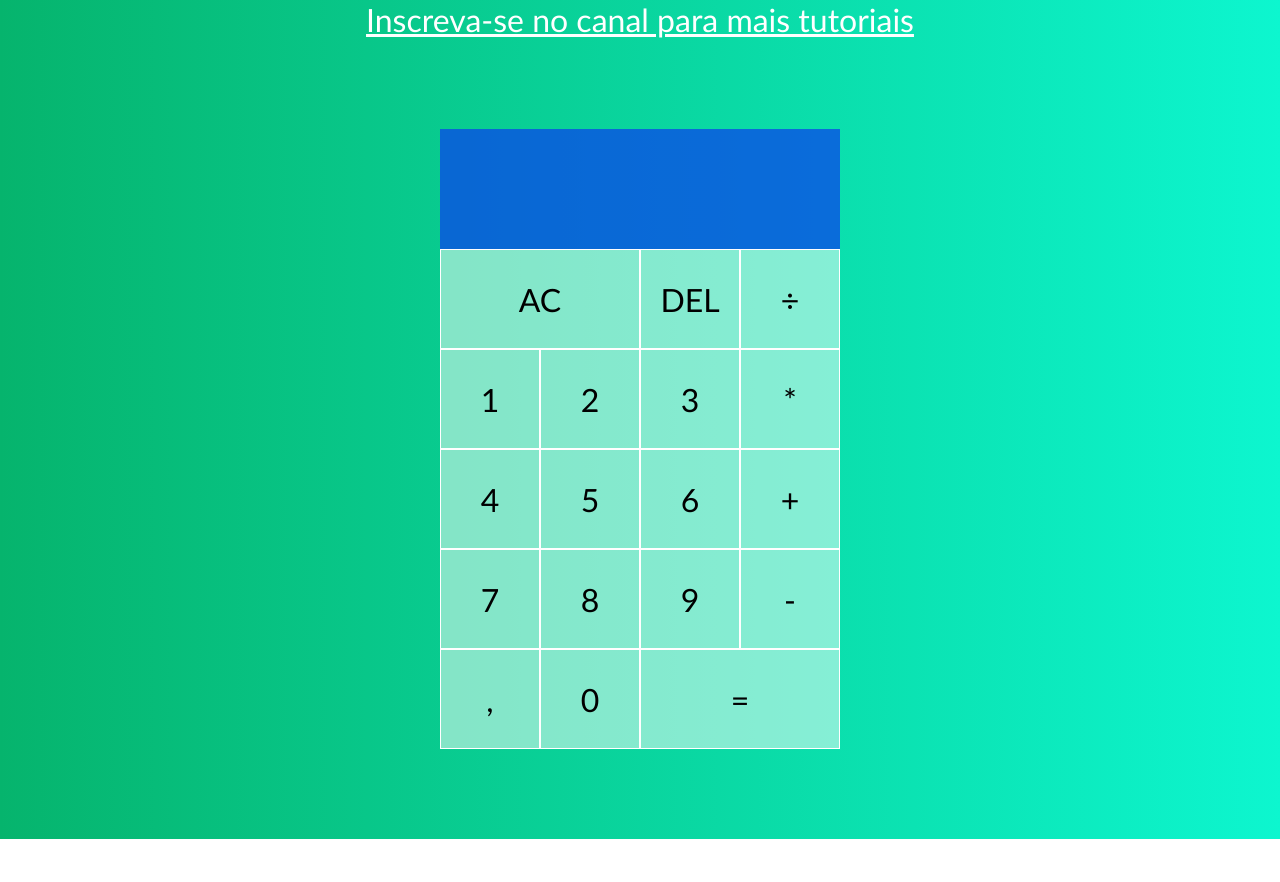
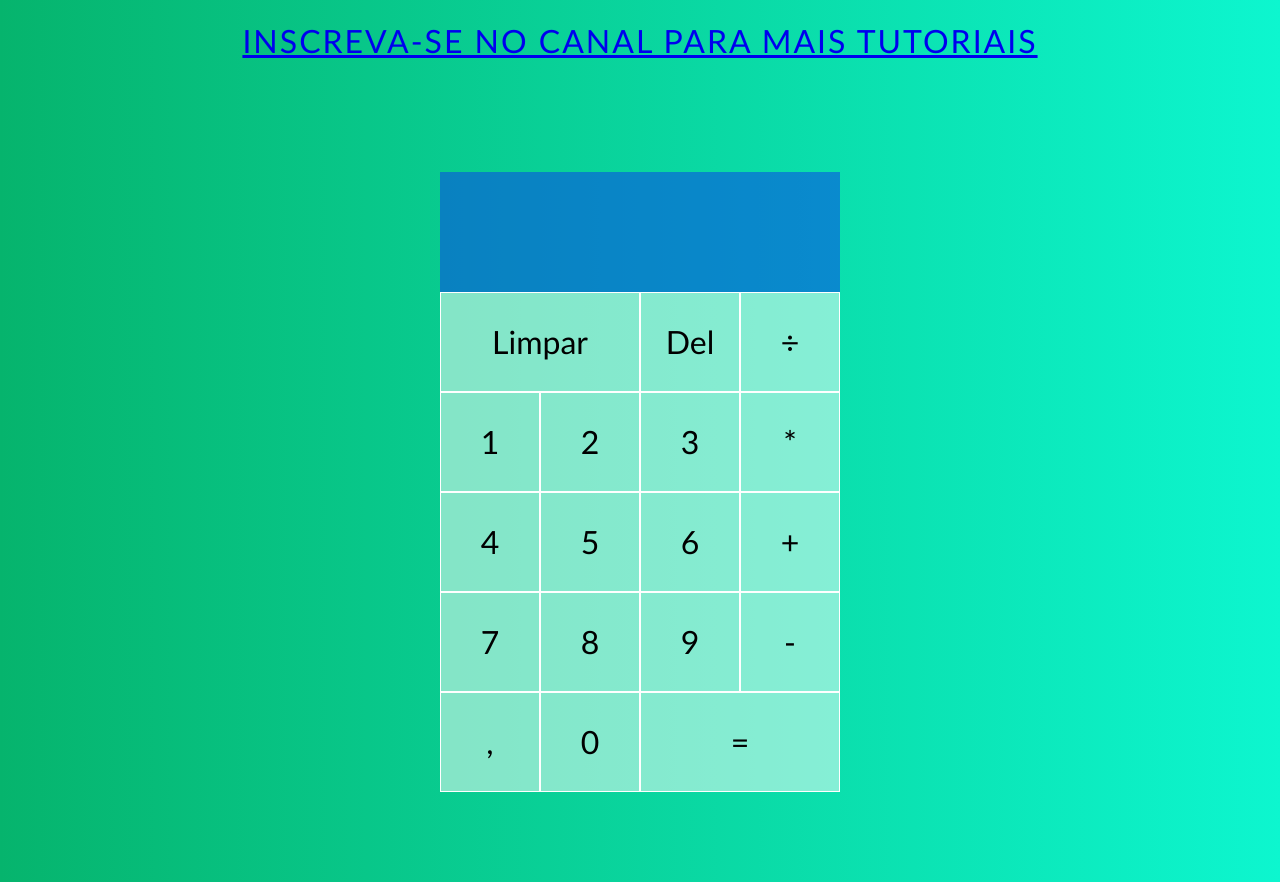
Before and after one commit to adrianoviana/calculadora-js, a plain HTML site: page index.html in a window 1280 px wide. Before the commit the page ends 839 px from the top, so only its background shows below. Drawn offline with Linux system fonts and the light colour scheme.

Commit message:
add link do vídeo no youtube

```diff
--- a/index.html
+++ b/index.html
@@ -8,14 +8,14 @@
   <link href="styles.css" rel="stylesheet">
 </head>
 <body>
-  <a href="https://www.youtube.com/@adriano_viana" target="_blank">Inscreva-se no canal para mais tutoriais</a>
+  <h1><a href="https://www.youtube.com/@adriano_viana" target="_blank">Inscreva-se no canal para mais tutoriais</a></h1>
   <div class="grid">
     <div class="display">
       <div data-previous-term class="previous-term"></div>
       <div data-current-term class="current-term"></div>
     </div>
-    <button data-all-clear class="big-span">AC</button>
-    <button data-delete>DEL</button>
+    <button data-all-clear class="big-span">Limpar</button>
+    <button data-delete>Del</button>
     <button data-operation>÷</button>
     <button data-number>1</button>
     <button data-number>2</button>
--- a/styles.css
+++ b/styles.css
@@ -18,6 +18,12 @@ body {
   min-height: 100vh;
   grid-template-columns: repeat(4, 100px);
   grid-template-rows: minmax(120px, auto) repeat(5, 100px);
+}
+
+h1 {
+  font-weight: normal;
+  letter-spacing: .125rem;
+  text-transform: uppercase;
 }
 
 a {
@@ -48,7 +54,7 @@ a:hover{
 
 .display {
   grid-column: 1 / -1;
-  background-color: rgba(10, 70, 234, 0.75);
+  background-color: rgba(10, 70, 234, 0.55);
   display: flex;
   align-items: flex-end;
   justify-content: space-around;
```
Also changed, not shown: 1 other file.
